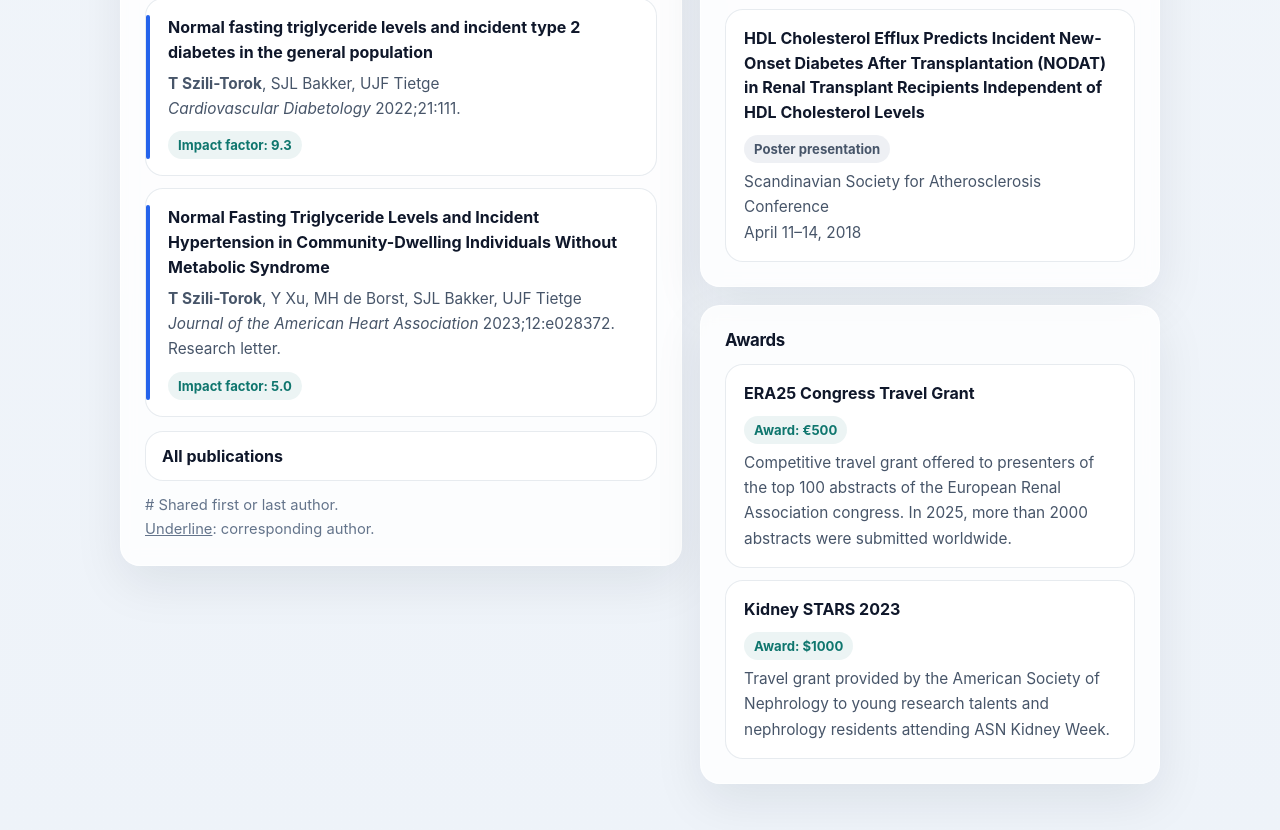
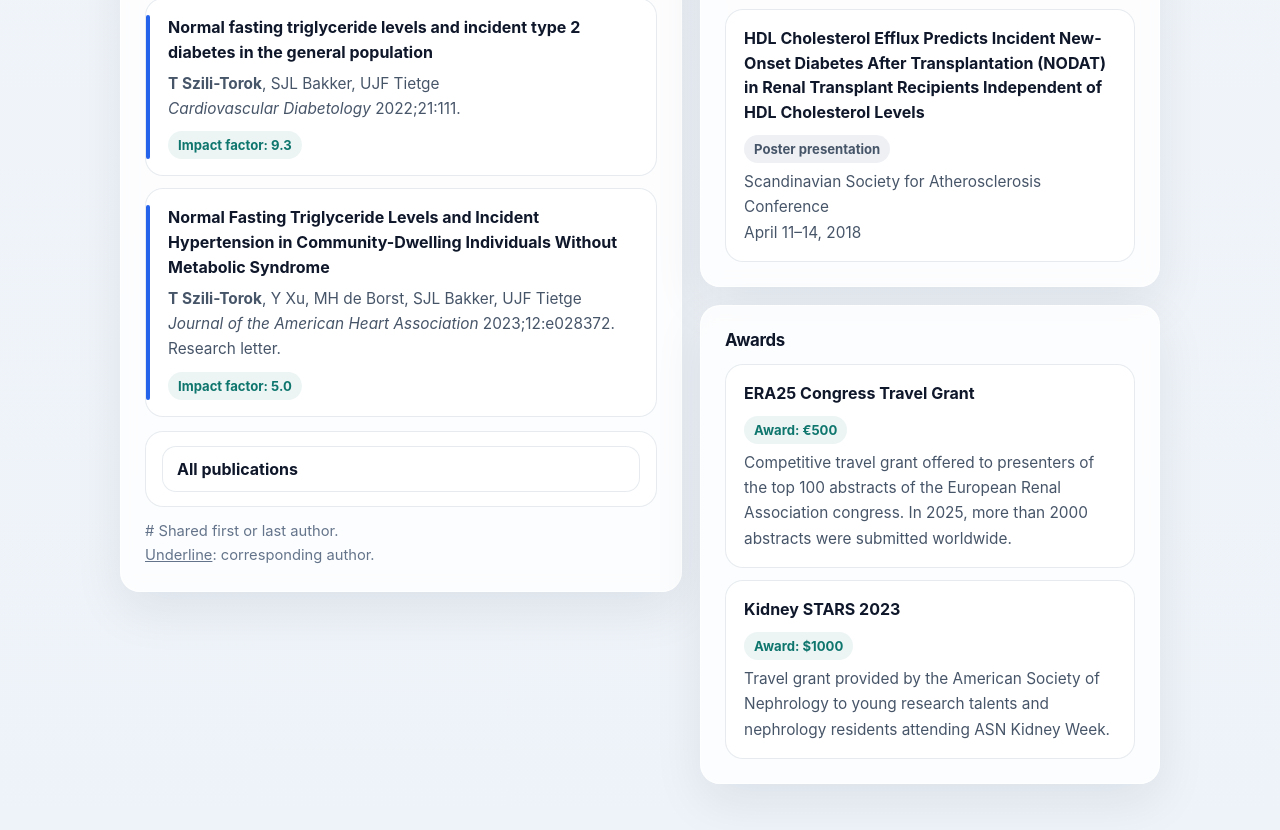
Before and after one commit to tamas875/tamas875.github.io, a plain HTML site: page index.html in a window 1280 px wide. Shown: the part 2046-2876 px from the top of the page. Drawn offline with Linux system fonts and the light colour scheme.

Commit message:
Enhance summary styles with hover effects

```diff
--- a/index.html
+++ b/index.html
@@ -371,8 +371,21 @@
       cursor:pointer;
       font-weight:700;
       list-style:none;
+      display:block;
+      padding:12px 14px;
+      border-radius:14px;
+      border:1px solid var(--line);
+      background:rgba(255,255,255,.78);
+      transition:transform .18s ease, box-shadow .18s ease, border-color .18s ease, background .18s ease, color .18s ease;
     }
     summary::-webkit-details-marker{display:none}
+    summary:hover{
+      transform:translateY(-2px);
+      box-shadow:0 14px 28px rgba(15,23,42,.08);
+      border-color:rgba(37,99,235,.22);
+      background:rgba(255,255,255,.96);
+      color:var(--accent);
+    }
 
     .note{
       margin-top:12px;
```
